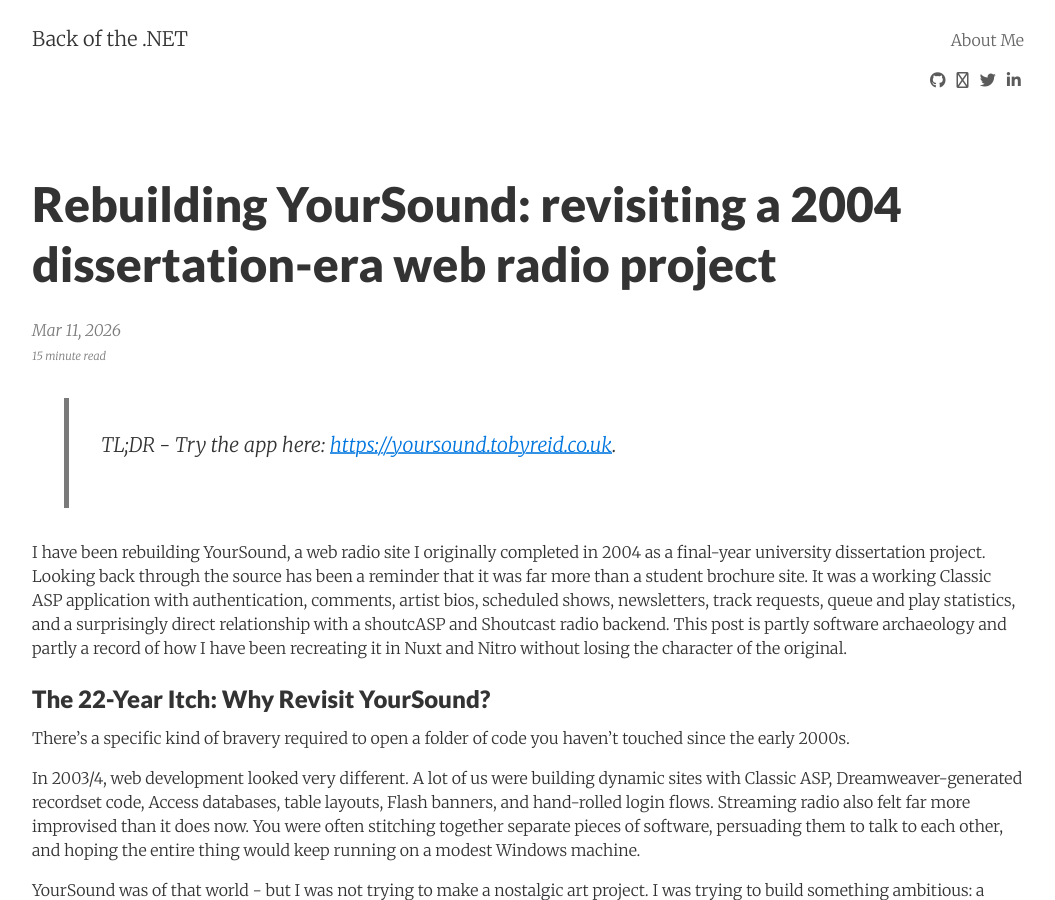
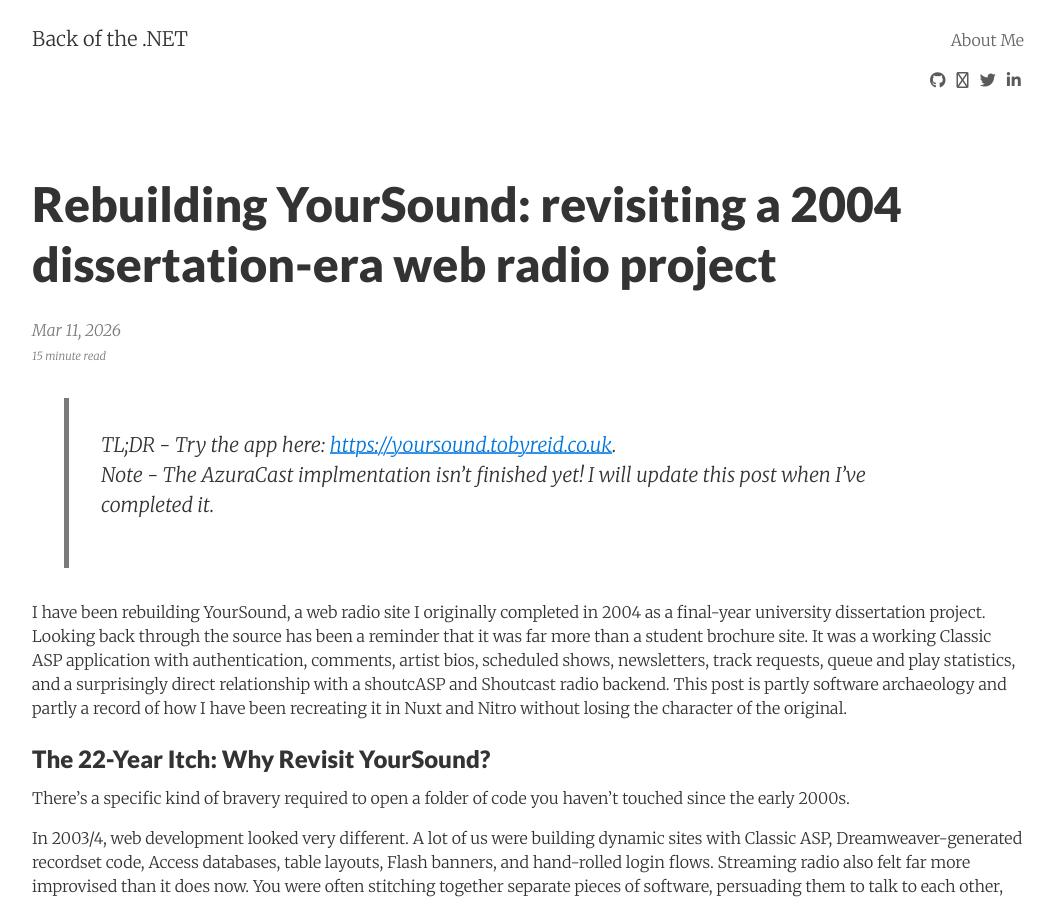
Before and after one commit to tobyreid/tobyreid.github.io, a Jekyll site: the page built from _posts/2026-03-08-rebuilding-yoursound-a-22-year-old-time-capsule.md, in a window 1280 px wide and 900 px high. Shown: the whole window, without its empty margins (112-1167 px from the left). Built offline with Jekyll 4.4.1, drawn with Linux system fonts in a browser that asks for light colours; nearby versions of some CDN libraries; our own code applies the rules of GitHub Pages for plain Markdown files; comment, search, counter and statistics services are not loaded.

Commit message:
note on AzuraCast

```diff
--- a/_posts/2026-03-08-rebuilding-yoursound-a-22-year-old-time-capsule.md
+++ b/_posts/2026-03-08-rebuilding-yoursound-a-22-year-old-time-capsule.md
@@ -13,6 +13,7 @@ minutes: 15
 ---
 
 >TL;DR - Try the app here: [https://yoursound.tobyreid.co.uk](https://yoursound.tobyreid.co.uk).
+>Note - The AzuraCast implmentation isn't finished yet! I will update this post when I've completed it.
 
 I have been rebuilding YourSound, a web radio site I originally completed in 2004 as a final-year university dissertation project. Looking back through the source has been a reminder that it was far more than a student brochure site. It was a working Classic ASP application with authentication, comments, artist bios, scheduled shows, newsletters, track requests, queue and play statistics, and a surprisingly direct relationship with a shoutcASP and Shoutcast radio backend. This post is partly software archaeology and partly a record of how I have been recreating it in Nuxt and Nitro without losing the character of the original.
 
```
